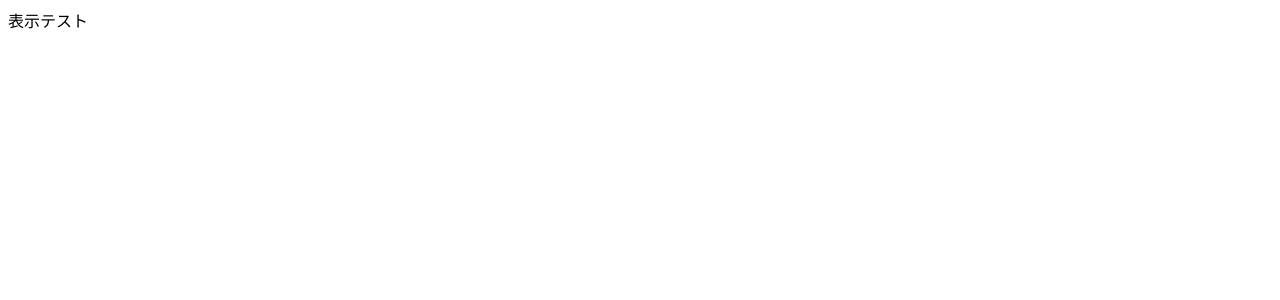
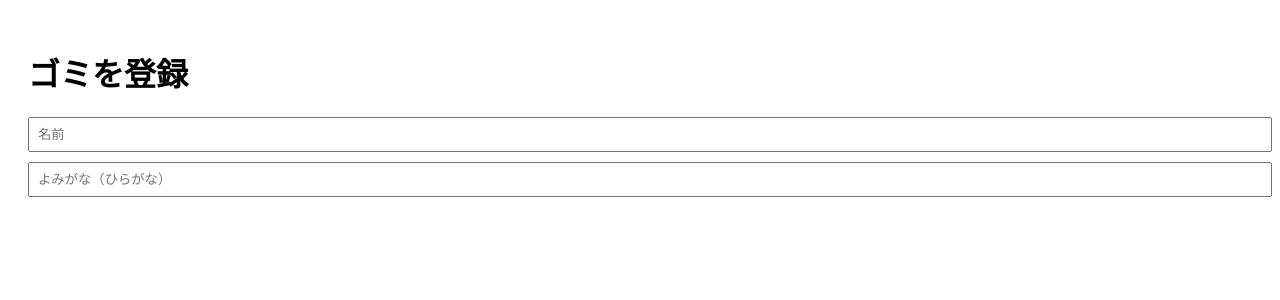
Before and after one commit to kita-gif/trash-zukan, a Next.js app: page /post in a window 1280 px wide. Shown: the top 300 px of the page. Built offline with nearby package versions, Linux system fonts and the light colour scheme.

Commit message:
fix correct file

```diff
--- a/app/post/page.tsx
+++ b/app/post/page.tsx
@@ -1,5 +1,30 @@
 "use client";
 
+import { useState } from "react";
+
 export default function PostPage() {
-  return <div>表示テスト</div>;
+  const [name, setName] = useState("");
+  const [reading, setReading] = useState("");
+
+  return (
+    <div style={{ padding: 20 }}>
+      <h1>ゴミを登録</h1>
+
+      {/* 名前 */}
+      <input
+        placeholder="名前"
+        value={name}
+        onChange={(e) => setName(e.target.value)}
+        style={{ display: "block", marginBottom: 10, padding: 8 }}
+      />
+
+      {/* よみがな */}
+      <input
+        placeholder="よみがな（ひらがな）"
+        value={reading}
+        onChange={(e) => setReading(e.target.value)}
+        style={{ display: "block", marginBottom: 10, padding: 8 }}
+      />
+    </div>
+  );
 }
```
